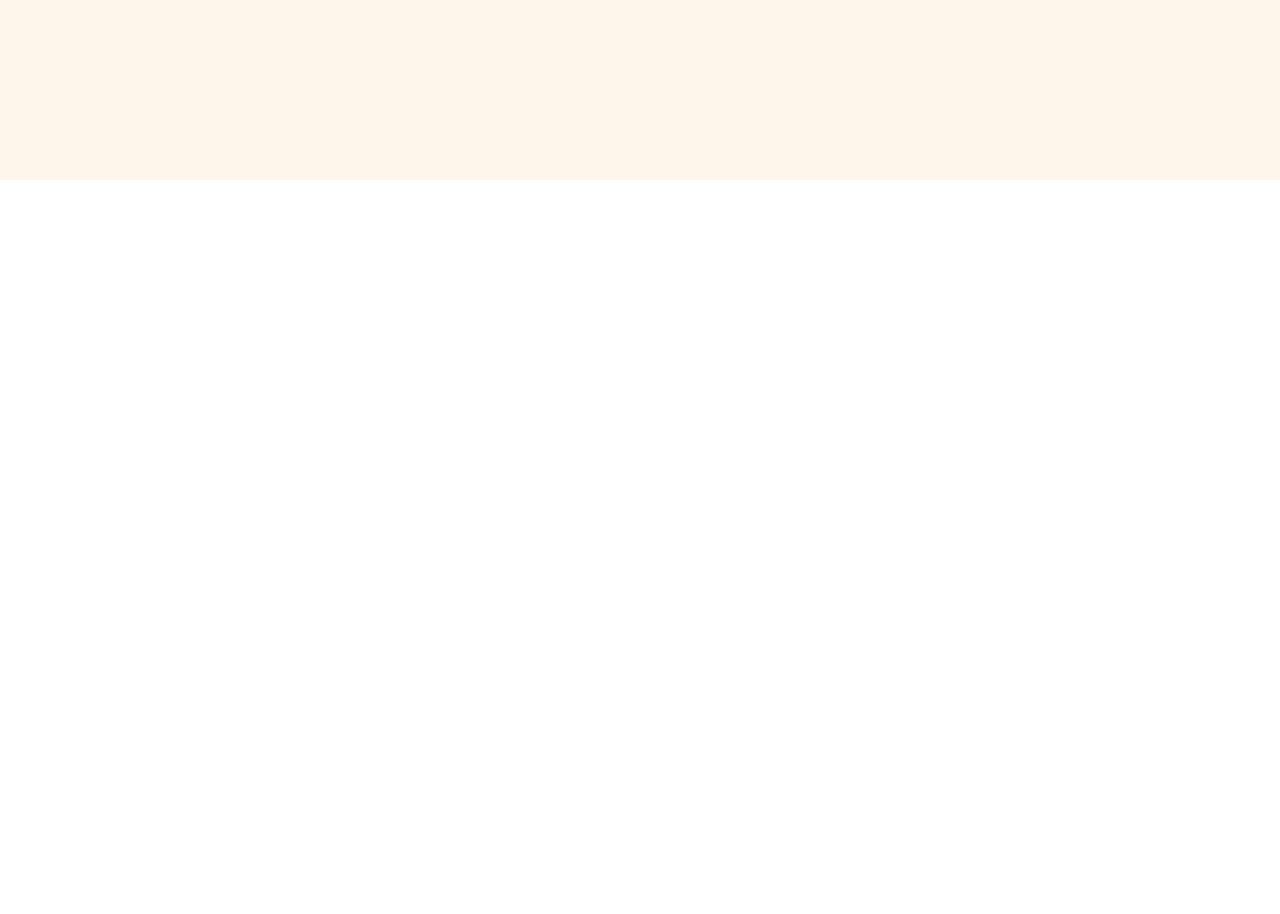
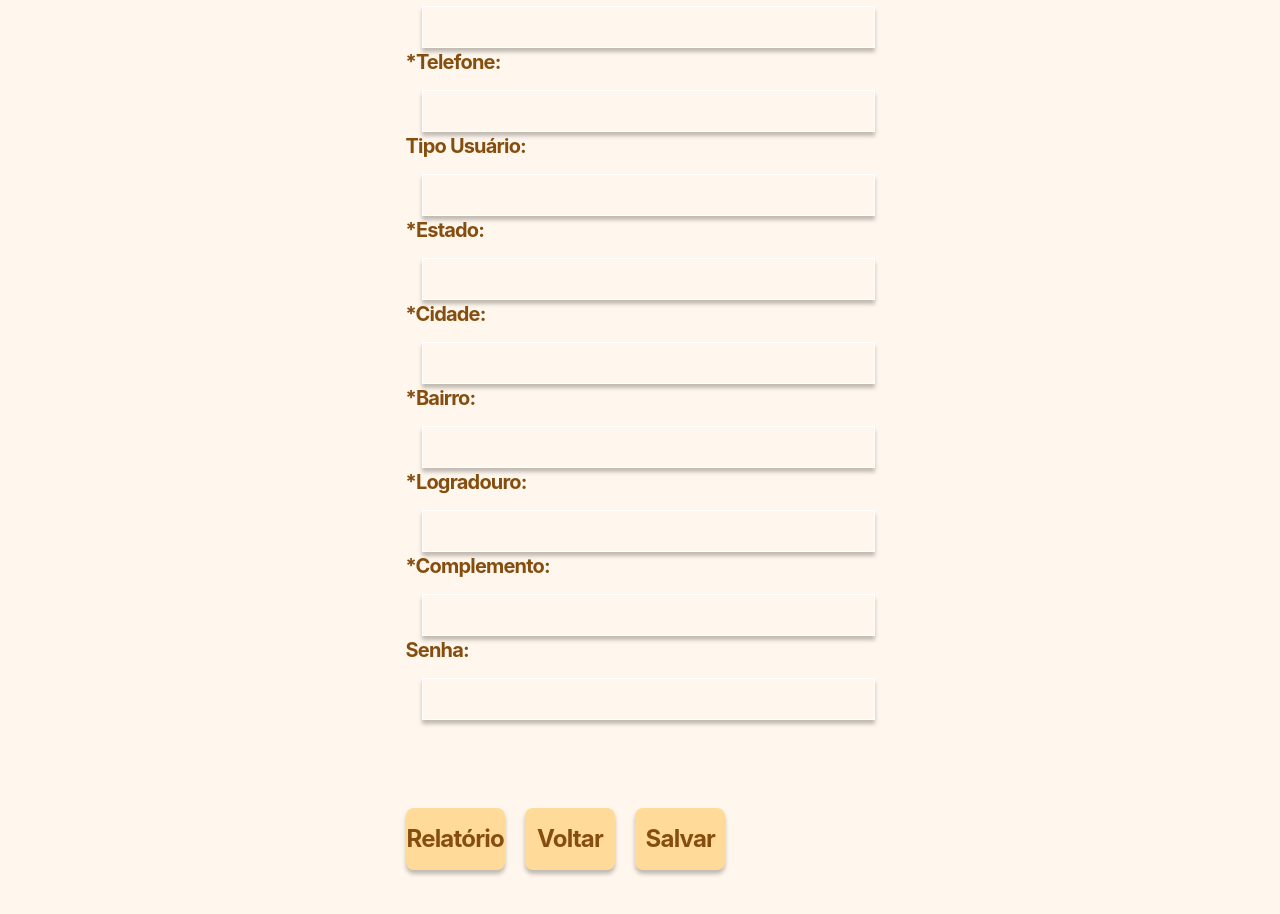
Before and after one commit to Ana-beatriz2/food_share-frontend, a React (Vite) app: page /visualizarUsuario in a window 1280 px wide. Before the commit this address had no page. Shown: the part 620-1534 px from the top of the page. Before the commit the page ends 800 px from the top, so only its background shows below. Built offline with nearby package versions, Linux system fonts and the light colour scheme.

Commit message:
tela detalhes usuario

```diff
--- a/src/pages/app/cadastroPostoDeColeta.jsx
+++ b/src/pages/app/cadastroPostoDeColeta.jsx
@@ -17,7 +17,8 @@ export function CadastroPostoDeColeta() {
     };
 
     return (
-        <div className="flex flex-col items-center pb-12 min-h-screen bg-white">
+        <div className="flex overflow-hidden flex-col items-center pb-2210 min-h-screen bg-background">
+            <div className="flex flex-col items-center px-5 py-0 w-full max-w-[453px]">
                 <Logo />
                 <div className="mt-8 text-5xl font-bold" style={{ color: "#99A146" }}>
                     Cadastro Posto de Coleta
@@ -53,6 +54,7 @@ export function CadastroPostoDeColeta() {
 
                 {/* Modal de Funcionamento */}
                 {isModalOpen && <FuncionamentoModal closeModal={() => setIsModalOpen(false)} setValue={setValue} />}
+            </div>
         </div>
     );
 }
--- /dev/null
+++ b/src/pages/app/visualizarUsuario.jsx
@@ -0,0 +1,141 @@
+import React from "react";
+import { useForm } from "react-hook-form";
+import api from "@/services/api";
+import Logo from "@/components/ui/logo";
+
+export function VisualizarUsuario(userId) {
+  const [user, setUser] = useState(null);
+  const [isLoading, setIsLoading] = useState(true);
+
+  useEffect(() => {
+    const fetchUser = async () => {
+      try {
+        const response = await fetch(`http://localhost:3000/api/${userId}`);
+        if (!response.ok) {
+          throw new Error("Erro ao buscar usuário");
+        }
+        const data = await response.json();
+        setUser(data);
+      } catch (error) {
+        alert(error.message);
+      } finally {
+        setIsLoading(false);
+      }
+    };
+    fetchUser();
+  }, [userId]);
+
+  if (isLoading) {
+    return <p>Carregando...</p>;
+  }
+
+  if (!user) {
+    return <p>Usuário não encontrado.</p>;
+  }
+
+  return (
+    <div>
+      <h2>Detalhes do Usuário</h2>
+      <p>Nome: {user.fullName}</p>
+      <p>Email: {user.email}</p>
+      <p>Telefone: {user.phone}</p>
+      <p>Endereço: {user.address}, {user.neighborhood}, {user.city} - {user.state}</p>
+    </div>
+  );
+}
+
+
+const InputField = ({ label, placeholder, className, register }) => {
+  const id = React.useId();
+
+  return (
+    <div className="flex flex-col gap-3.5">
+      <label htmlFor={id} className="text-xl font-bold text-yellow-800">
+        {label}
+      </label>
+      <input
+        id={id}
+        type="text"
+        placeholder={placeholder}
+        {...register}
+        className={`px-4 py-2 ml-4 max-w-full text-base border border-white border-solid bg-blend-normal bg-violet-200 bg-opacity-0 shadow-[0px_4px_4px_rgba(0,0,0,0.25)] w-[453px] max-md:pr-5 ${className}`}
+      />
+    </div>
+  );
+};
+
+const ActionButtons = ({ handleSubmit, onSubmit }) => {
+  return (
+    <form onSubmit={handleSubmit(onSubmit)} className="flex gap-5 justify-between mt-14 w-80 max-w-full text-sm font-bold text-black whitespace-nowrap max-md:mt-10">
+          <button
+            type="submit"
+            className="px-0 py-3.5 mt-8 w-full text-2xl font-bold text-center text-yellow-800 bg-third cursor-pointer border-[none] shadow-[0_4px_4px_rgba(0,0,0,0.25)]">
+            Relatório
+          </button>
+      <button
+            type="submit"
+            className="px-0 py-3.5 mt-8 w-full text-2xl font-bold text-center text-yellow-800 bg-third cursor-pointer border-[none] shadow-[0_4px_4px_rgba(0,0,0,0.25)]">
+            Voltar
+          </button>
+          <button
+            type="submit"
+            className="px-0 py-3.5 mt-8 w-full text-2xl font-bold text-center text-yellow-800 bg-third cursor-pointer border-[none] shadow-[0_4px_4px_rgba(0,0,0,0.25)]">
+            Salvar
+          </button>
+    </form>
+  );
+};
+
+const AccountDetails = () => {
+  const { register, handleSubmit } = useForm();
+
+  const onSubmit = async (data) => {
+    try {
+      const response = await fetch("https://seu-backend.com/api/account", {
+        method: "POST",
+        headers: {
+          "Content-Type": "application/json",
+        },
+        body: JSON.stringify(data),
+      });
+      if (!response.ok) {
+        throw new Error("Erro ao salvar os dados");
+      }
+      alert("Dados salvos com sucesso!");
+    } catch (error) {
+      alert(error.message);
+    }
+  };
+
+  const inputFields = [
+    { label: "*Nome Completo:", name: "fullName" },
+    { label: "CNPJ:", name: "cnpj" },
+    { label: "CPF", name: "cpf" },
+    { label: "*Email:", name: "email", isEmail: true },
+    { label: "*Telefone:", name: "phone" },
+    { label: "Tipo Usuário:", name: "userType" },
+    { label: "*Estado:", name: "state" },
+    { label: "*Cidade:", name: "city" },
+    { label: "*Bairro:", name: "neighborhood" },
+    { label: "*Logradouro:", name: "address" },
+    { label: "*Complemento:", name: "complement" },
+    { label: "Senha:", name: "password" },
+  ];
+
+  return (
+    <div className="flex overflow-hidden flex-col items-center pb-20 tracking-tighter text-black bg-orange-50">
+                <Logo />
+                <div className="mt-8 text-5xl font-bold" style={{ color: "#99A146" }}>
+                    Cadastro Posto de Coleta
+                </div>
+      <form onSubmit={handleSubmit(onSubmit)}>
+        {inputFields.map((field, index) => (
+          <InputField key={index} register={register} {...field} />
+        ))}
+        <ActionButtons handleSubmit={handleSubmit} onSubmit={onSubmit} />
+      </form>
+    </div>
+  );
+};
+
+export default AccountDetails;
--- a/src/pages/router.jsx
+++ b/src/pages/router.jsx
@@ -9,6 +9,7 @@ import { UserRegister } from "./app/cadastro";
 import { CadastroPostagem } from "./app/cadastroPostagem";
 import { CadastroPostoDeColeta } from "./app/cadastroPostoDeColeta";
 import InicioPostoDeColeta from "./app/inicioPostoDeColeta";
+import VisualizarUsuario from "./app/visualizarUsuario";
 
 export default function Router() {
     return (
@@ -30,6 +31,9 @@ export default function Router() {
             <Route path="/inicioPostoDeColeta" element={<DefaultHeaderDoador />}>
                 <Route index element={<InicioPostoDeColeta />} />
             </Route>
+            <Route path="/visualizarUsuario" element={<DefaultHeaderDoador />}>
+                <Route index element={<VisualizarUsuario />} />
+            </Route>
         </Routes>
     )
 }
```
Lines whose indentation alone changed are shown as unchanged.
